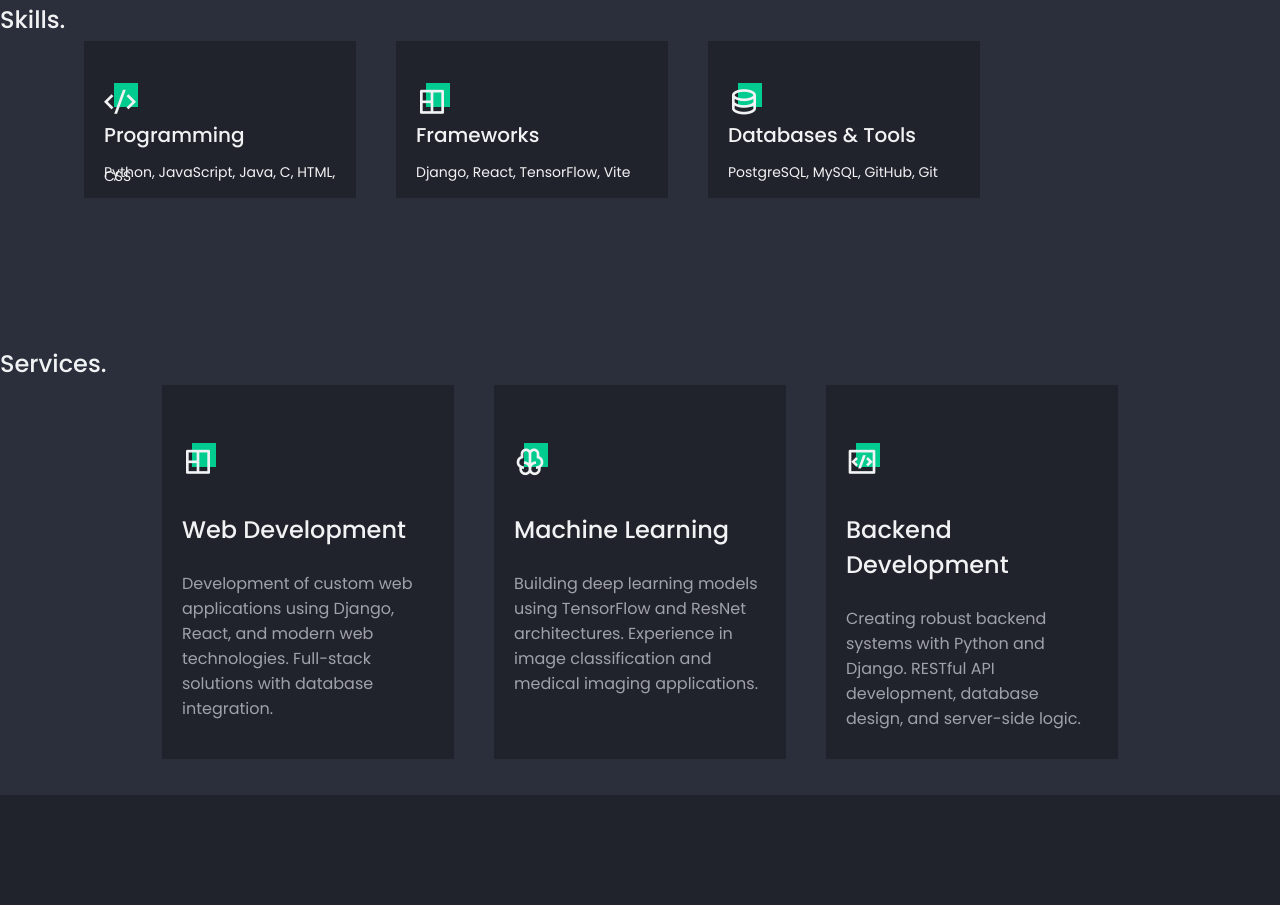
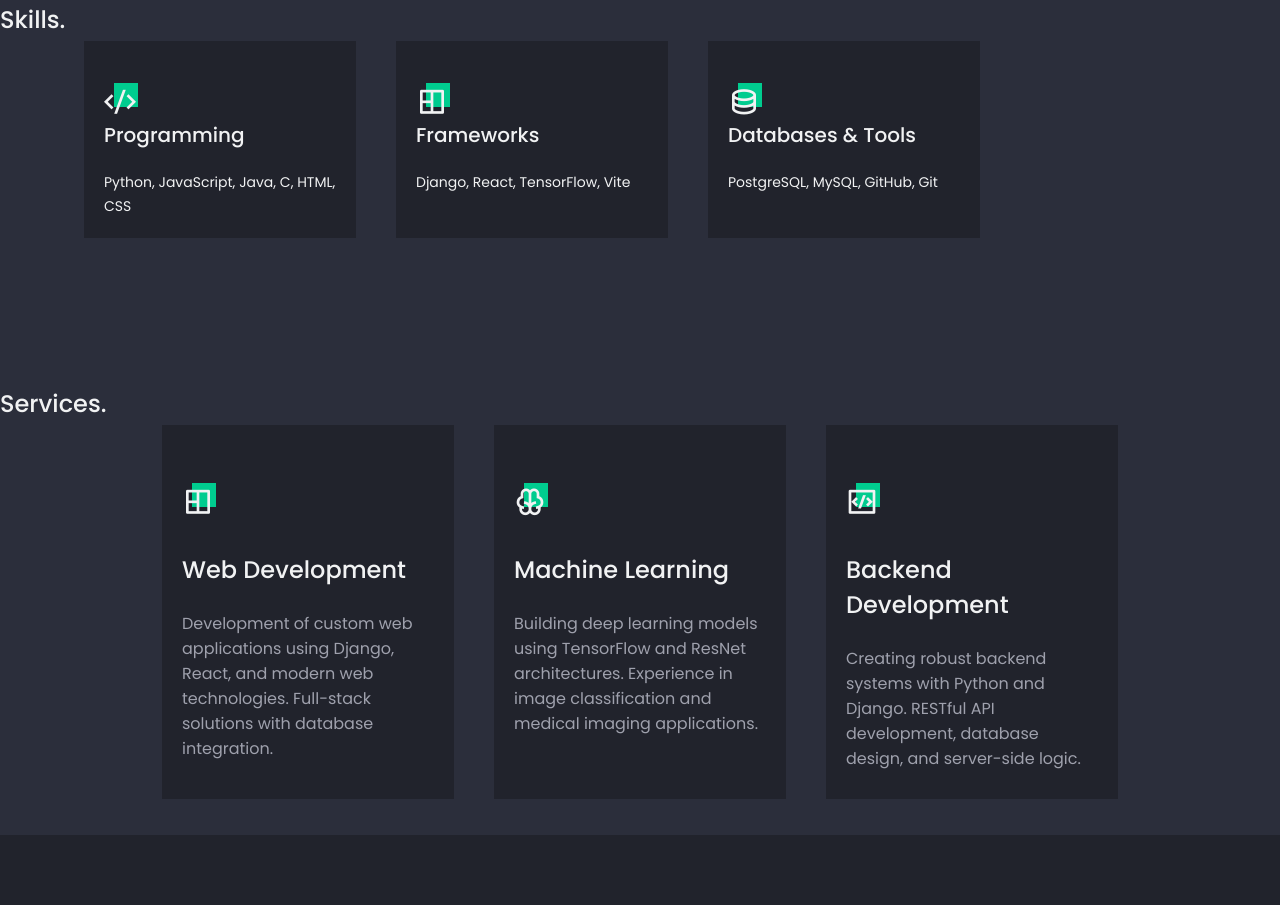
Before and after one commit to kailas-m/portfolio, a plain HTML site: page index.html in a window 1280 px wide. Shown: the part 2084-2989 px from the top of the page. Drawn offline with nearby package versions, Linux system fonts and the light colour scheme.

Commit message:
Fix skills section typography

```diff
--- a/assets/css/styles.css
+++ b/assets/css/styles.css
@@ -623,7 +623,7 @@ svg {
 .skills__description {
   font-size: var(--small-font-size);
   color: var(--title-color);
-  line-height: .25rem;
+  line-height: 1.5rem;
   transition: color .4s;
 }
 
```
